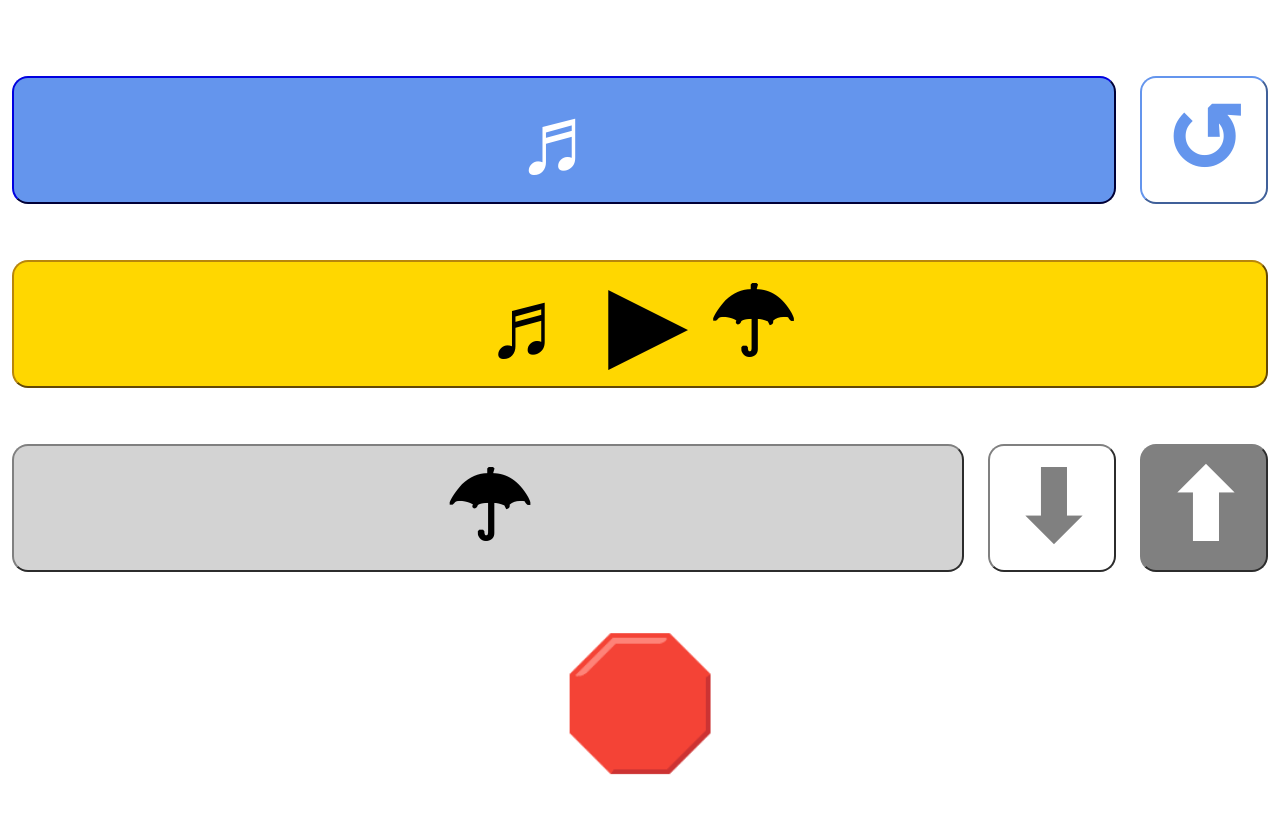
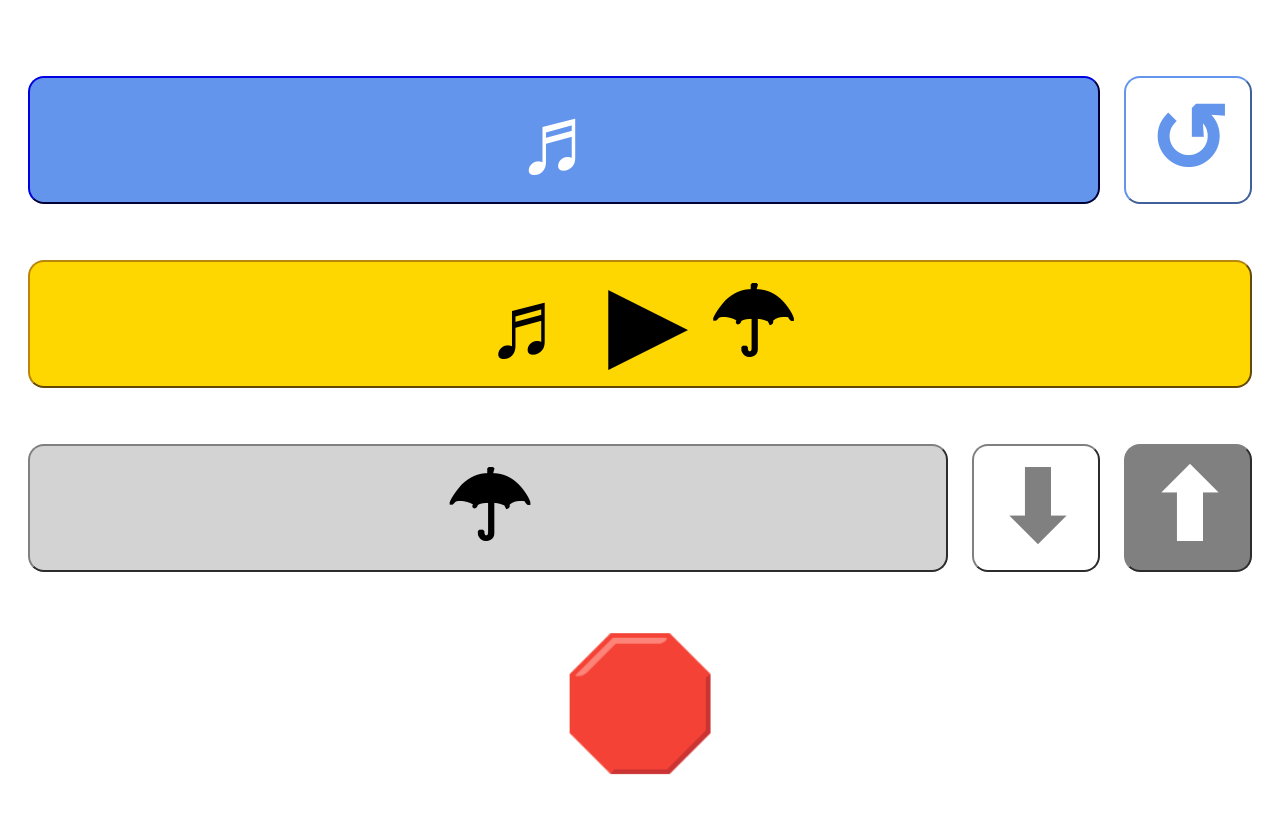
Before and after one commit to jcutler/nursery-speaker, a plain HTML site: page index.html in a window 1280 px wide. Drawn offline with Linux system fonts and the light colour scheme.

Commit message:
fix gutter size

```diff
--- a/index.html
+++ b/index.html
@@ -15,9 +15,8 @@
 
       main {
           text-align: center;
-          width: 100%;
           position: relative;
-          padding: 32px 0;
+          padding: 32px 16px;
       }
 
       table {
```
